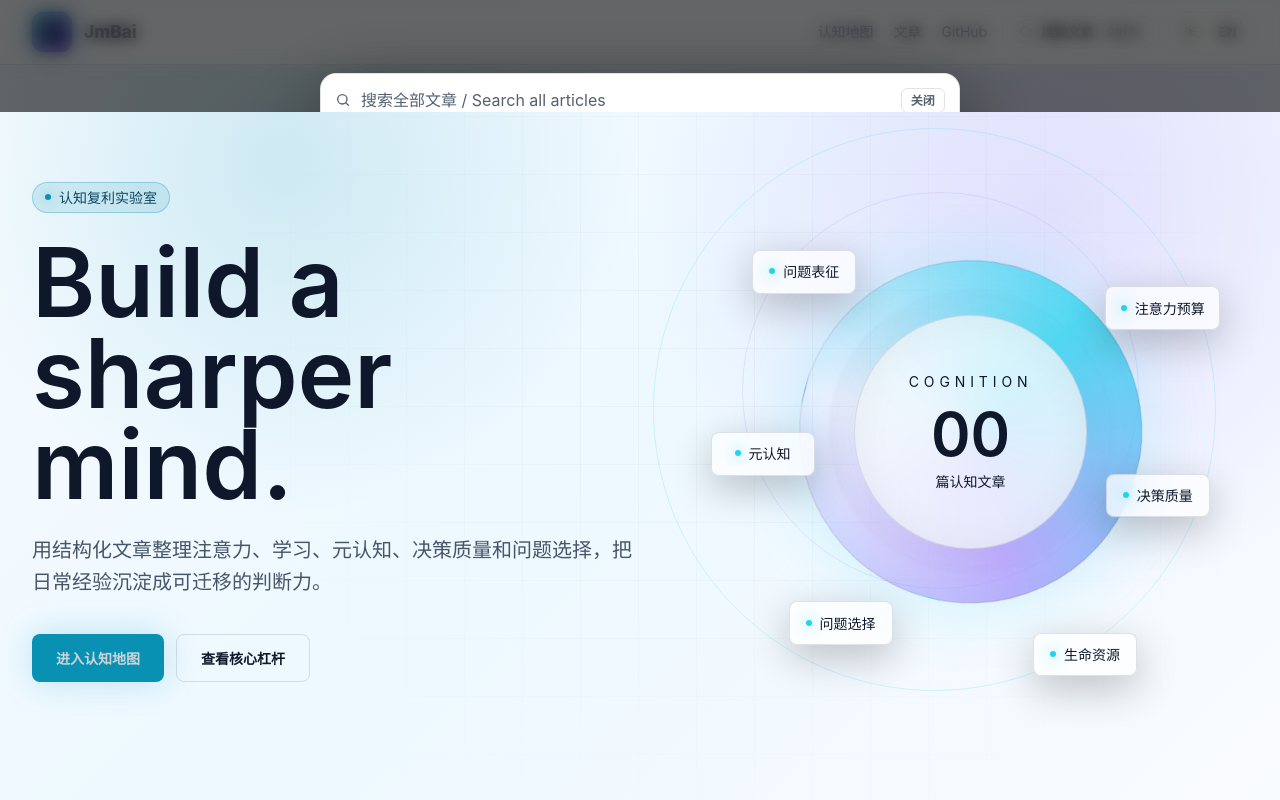
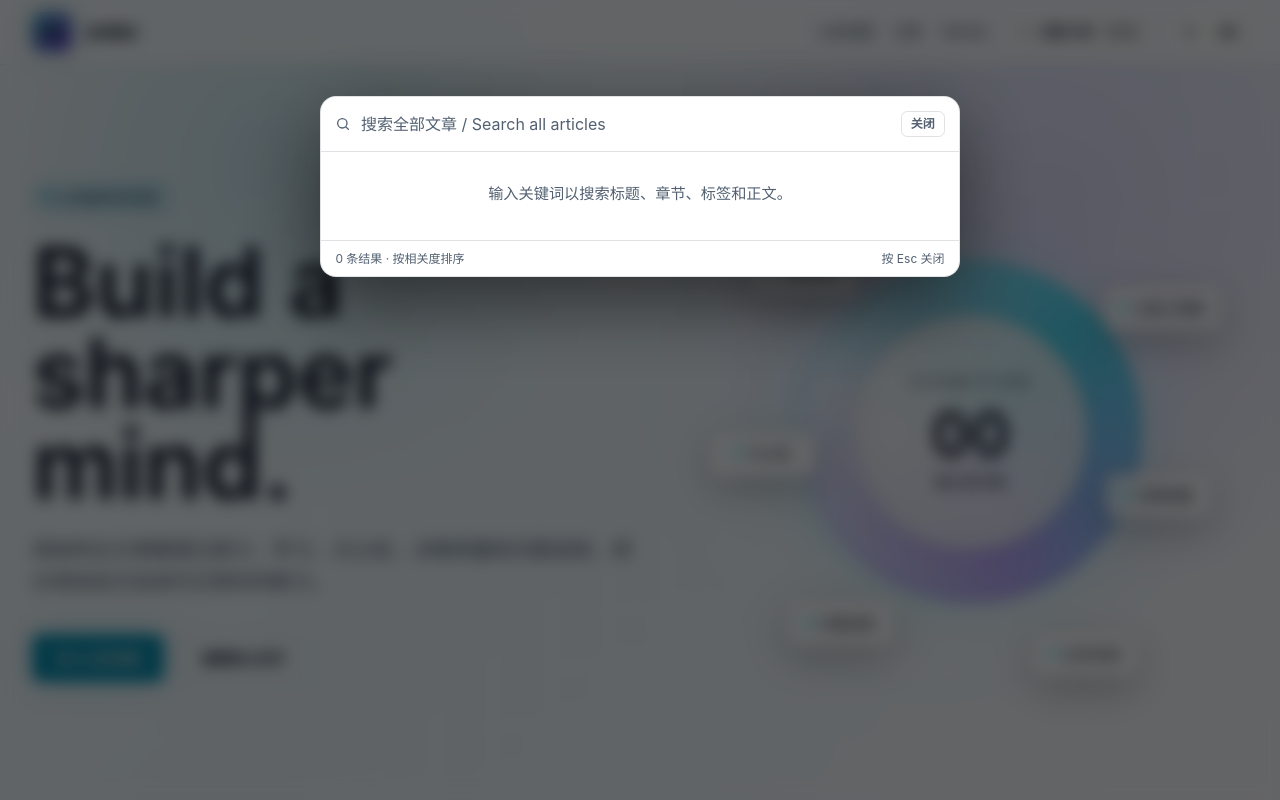
Before and after one commit to jianminbai/cognix, a Next.js app in the folder web/: page / in a window 1280 px wide. Both pictures are taken after a click on the button "Open article search". Shown: the top 800 px of the page. Built offline with nearby package versions, Linux system fonts and the light colour scheme.

Commit message:
Improve search dialog overlay and navigation

```diff
--- a/web/app/globals.css
+++ b/web/app/globals.css
@@ -812,7 +812,7 @@ a:hover .brand-logo::after {
 .search-backdrop {
   position: fixed;
   inset: 0;
-  z-index: 80;
+  z-index: 2147483647;
   display: flex;
   align-items: flex-start;
   justify-content: center;
@@ -820,6 +820,7 @@ a:hover .brand-logo::after {
   background: color-mix(in srgb, #000 60%, transparent);
   backdrop-filter: blur(8px);
   overflow-y: auto;
+  overscroll-behavior: contain;
 }
 
 .search-dialog {
--- a/web/components/search-dialog.tsx
+++ b/web/components/search-dialog.tsx
@@ -1,7 +1,7 @@
 "use client";
 
 import { useCallback, useEffect, useMemo, useRef, useState, type ReactNode } from "react";
-import Link from "next/link";
+import { createPortal } from "react-dom";
 import MiniSearch from "minisearch";
 import type { AsPlainObject } from "minisearch";
 
@@ -251,6 +251,15 @@ export function SearchDialog() {
     return () => window.clearTimeout(id);
   }, [isOpen]);
 
+  useEffect(() => {
+    if (!isOpen) return;
+    const previousOverflow = document.body.style.overflow;
+    document.body.style.overflow = "hidden";
+    return () => {
+      document.body.style.overflow = previousOverflow;
+    };
+  }, [isOpen]);
+
   const hits = useMemo<SearchHit[]>(() => {
     if (!searchState) return [];
     const trimmed = query.trim();
@@ -278,24 +287,8 @@ export function SearchDialog() {
     typeof navigator !== "undefined" &&
     /Mac|iPhone|iPad/i.test(navigator.platform || navigator.userAgent || "");
   const shortcutHint = isMac ? "⌘ K" : "Ctrl K";
-
-  return (
-    <>
-      <button
-        type="button"
-        className="search-trigger"
-        onClick={open}
-        aria-label="Open article search"
-      >
-        <SearchIcon />
-        <span className="search-trigger-label lang-zh">搜索文章</span>
-        <span className="search-trigger-label lang-en">Search</span>
-        <span className="search-shortcut" aria-hidden="true">
-          {shortcutHint}
-        </span>
-      </button>
-
-      {isOpen ? (
+  const dialog = isOpen && typeof document !== "undefined"
+    ? createPortal(
         <div
           className="search-backdrop"
           role="presentation"
@@ -340,8 +333,8 @@ export function SearchDialog() {
                 </div>
               ) : isLoading ? (
                 <div className="search-empty">
-                  <span className="lang-zh">加载索引…</span>
-                  <span className="lang-en">Loading index…</span>
+                  <span className="lang-zh">加载索引...</span>
+                  <span className="lang-en">Loading index...</span>
                 </div>
               ) : query.trim().length === 0 ? (
                 <div className="search-empty">
@@ -361,7 +354,7 @@ export function SearchDialog() {
                     const snippet = buildSnippet(hit.excerpt, queryTerms);
                     return (
                       <li key={hit.id}>
-                        <Link
+                        <a
                           href={`/article/${hit.categorySlug}/${hit.slug}/`}
                           className="search-result"
                           onClick={close}
@@ -381,7 +374,7 @@ export function SearchDialog() {
                               ))}
                             </span>
                           ) : null}
-                        </Link>
+                        </a>
                       </li>
                     );
                   })}
@@ -402,8 +395,27 @@ export function SearchDialog() {
               </span>
             </div>
           </div>
-        </div>
-      ) : null}
+        </div>,
+        document.body
+      )
+    : null;
+
+  return (
+    <>
+      <button
+        type="button"
+        className="search-trigger"
+        onClick={open}
+        aria-label="Open article search"
+      >
+        <SearchIcon />
+        <span className="search-trigger-label lang-zh">搜索文章</span>
+        <span className="search-trigger-label lang-en">Search</span>
+        <span className="search-shortcut" aria-hidden="true">
+          {shortcutHint}
+        </span>
+      </button>
+      {dialog}
     </>
   );
 }
```
Also changed, not shown: web/public/search-index.json.
